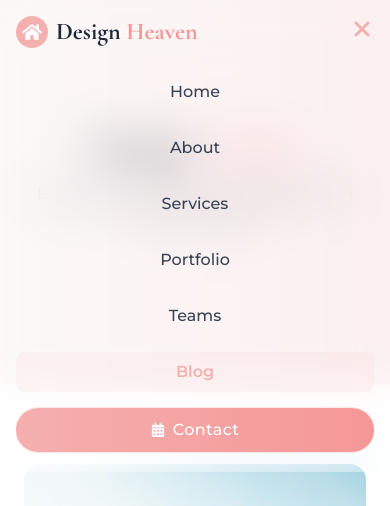
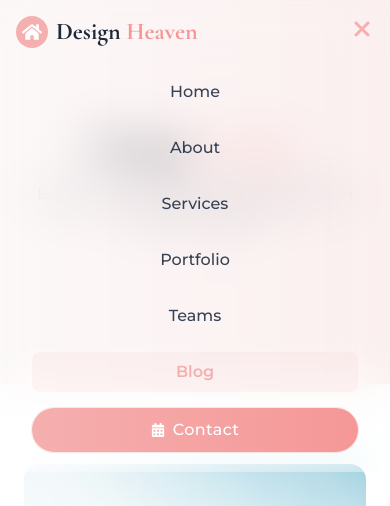
Before and after one commit to nio420/design-heaven, a React (Vite) app: page /blog in a window 390 px wide. Both pictures are taken after a click on the element 362 px from the left and 32 px from the top of the page. Shown: the top 506 px of the page. Built offline with nearby package versions, Linux system fonts and the light colour scheme.

Commit message:
navbar fixed

```diff
--- a/src/Components/Navbar.jsx
+++ b/src/Components/Navbar.jsx
@@ -80,14 +80,14 @@ const Navbar = () => {
       {/* Mobile Menu */}
       <div
         className={`
-    md:hidden overflow-hidden
+    md:hidden w-full max-w-full px-4 overflow-hidden
     transition-all duration-500 ease-in-out
     ${isOpen ? "max-h-96 opacity-100 mt-6 pb-4" : "max-h-0 opacity-0 mt-0 pb-0"}
   `}
       >
         <div
           className={`
-      flex flex-col gap-4 justify-center items-center
+      w-full max-w-full flex flex-col gap-4 justify-center items-center
       transition-all duration-500 ease-in-out
       ${isOpen ? "translate-y-0" : "-translate-y-2"}
     `}
@@ -102,7 +102,11 @@ const Navbar = () => {
           w-full text-center px-4 py-2 rounded-lg font-medium
           transition-all duration-300
           ${isOpen ? "opacity-100 translate-y-0" : "opacity-0 translate-y-2"}
-          ${isActive ? "text-accent font-semibold bg-accent/10" : "text-gray-700 hover:text-accent hover:bg-gray-50"}
+          ${
+            isActive
+              ? "text-accent font-semibold bg-accent/10"
+              : "text-gray-700 hover:text-accent hover:bg-gray-50"
+          }
         `
               }
               style={{
@@ -130,10 +134,7 @@ const Navbar = () => {
       isActive
         ? "bg-accent text-white shadow-md"
         : "bg-linear-to-r from-accent to-accent-hover text-white hover:shadow-lg hover:-translate-y-0.5"
-    }
-
-    ring-1 ring-accent/30 hover:ring-accent/60
-  `
+    } ring-1 ring-accent/30 hover:ring-accent/60 `
             }
             style={{
               transitionDelay: isOpen ? `${navlist.length * 60}ms` : "0ms",
```
